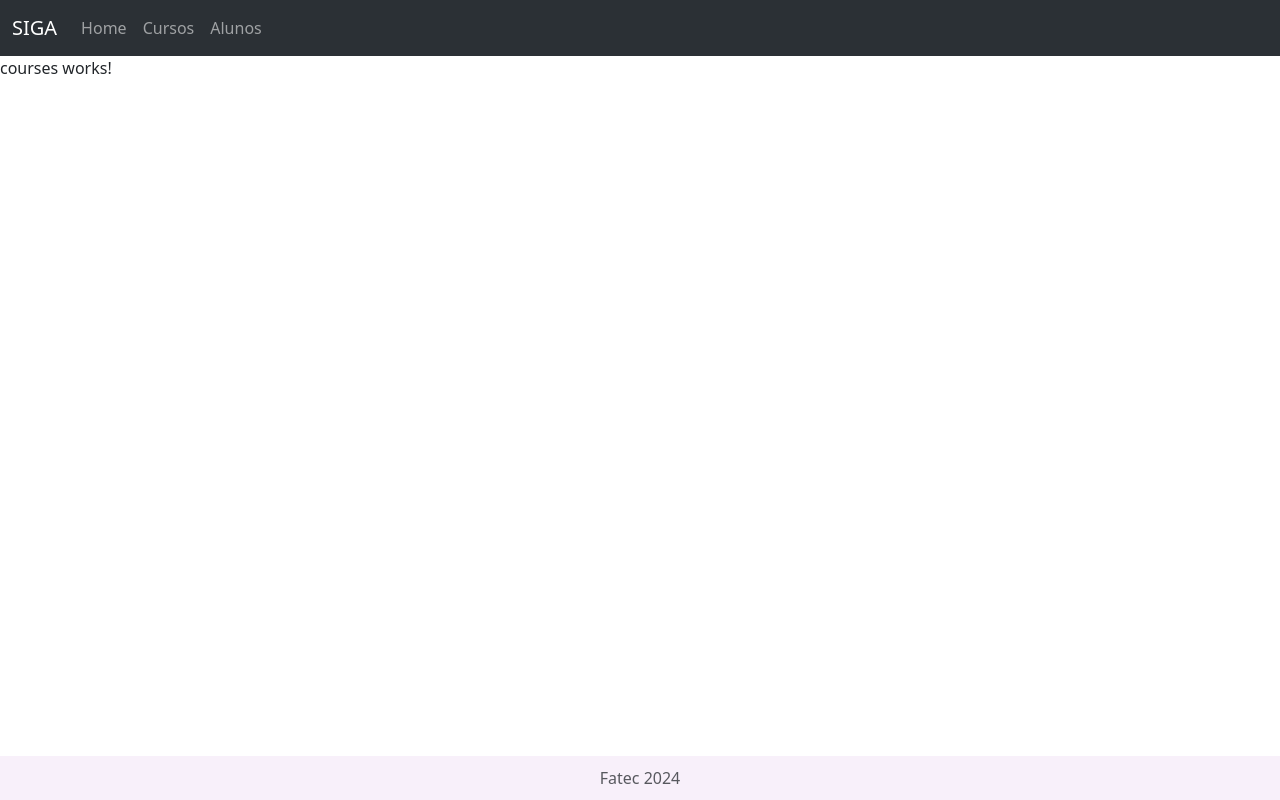
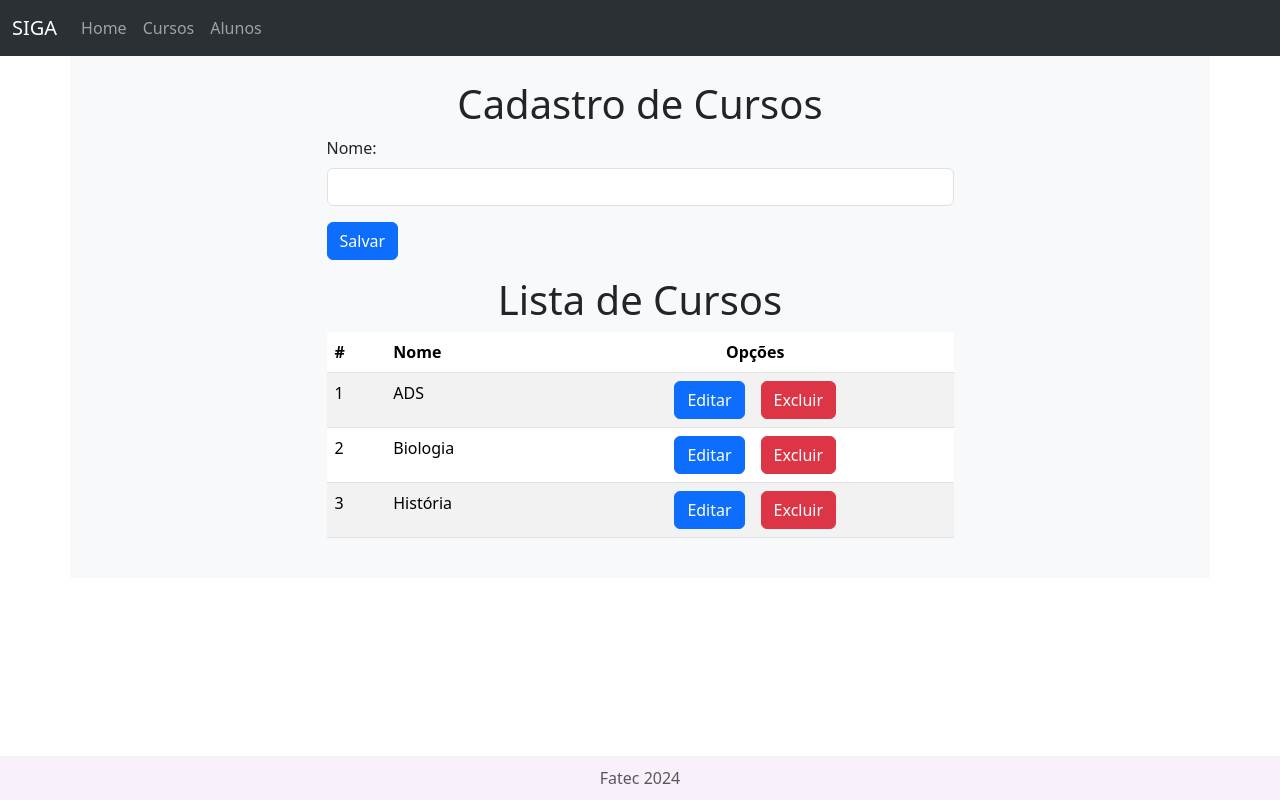
Before and after one commit to vinisvp/cad-aluno, an Angular app: page /courses in a window 1280 px wide. Built offline with nearby package versions, Linux system fonts and the light colour scheme; data requests are answered from the project's data file.

Commit message:
Added validators do the course form, made the component interface, and added an interface to the home component

```diff
--- a/db.json
+++ b/db.json
@@ -14,17 +14,20 @@
       "id": 3,
       "name": "Ana",
       "course": "Biológia"
-    },
-    {
-      "id": 4,
-      "name": "Pietro",
-      "course": "Música"
     }
   ],
   "courses": [
     {
       "id": 1,
       "name": "ADS"
+    },
+    {
+      "id": 2,
+      "name": "Biologia"
+    },
+    {
+      "id": 3,
+      "name": "História"
     }
   ]
 }
--- a/src/app/courses/courses.component.html
+++ b/src/app/courses/courses.component.html
@@ -1 +1,40 @@
-<p>courses works!</p>
+<div class="container bg-light p-4">
+  <div class="row">
+    <div class="col-7 m-auto">
+      <h1 class="text-center">Cadastro de Cursos</h1>
+      <form [formGroup]="courseFormGroup">
+        <div class="mb-3">
+          <label for="nome" class="form-label">Nome:</label>
+          <input type="text"
+                 class="form-control"
+                 id="nome"
+                 formControlName="name"
+          />
+          <small *ngIf="submitted && name.hasError('required')" class="text-danger">O nome é requirido!</small>
+          <small *ngIf="submitted && name.hasError('minlength')" class="text-danger">O nome do curso precisa ter 2 digitos ou mais!</small>
+        </div>
+        <button class="btn btn-primary" (click)="save()">Salvar</button>
+      </form>
+      <h1 class="text-center mt-3">Lista de Cursos</h1>
+      <table class="table table-striped">
+        <thead>
+          <tr>
+            <th scope="col">#</th>
+            <th scope="col">Nome</th>
+            <th scope="col" class="text-center">Opções</th>
+          </tr>
+        </thead>
+        <tbody>
+          <tr *ngFor="let c of courses">
+            <td>{{c.id}}</td>
+            <td>{{c.name}}</td>
+            <td class="text-center">
+              <button type="button" class="btn btn-primary me-3" (click)="update(c)">Editar</button>
+              <button type="button" class="btn btn-danger" (click)="delete(c)">Excluir</button>
+            </td>
+          </tr>
+        </tbody>
+      </table>
+    </div>
+  </div>
+</div>
--- a/src/app/courses/courses.component.ts
+++ b/src/app/courses/courses.component.ts
@@ -1,4 +1,4 @@
-import { FormBuilder, FormGroup } from '@angular/forms';
+import { FormBuilder, FormGroup, Validators } from '@angular/forms';
 import { Component, OnInit } from '@angular/core';
 import { Course } from '../course';
 import { CourseService } from '../course.service';
@@ -19,7 +19,7 @@ export class CoursesComponent implements OnInit {
   ){
     this.courseFormGroup = formBuilder.group({
       id:[''],
-      name:['']
+      name:['', [Validators.required, Validators.minLength(2)]]
     });
   }
 
@@ -34,22 +34,28 @@ export class CoursesComponent implements OnInit {
   }
 
   save() {
+    this.submitted = true;
+    if(this.courseFormGroup.valid)
+    {
       if (!this.isEditing) {
         this.service.postCourse(this.courseFormGroup.value).subscribe({
           next: () => {
             this.loadCourses();
             this.courseFormGroup.reset();
+            this.submitted = false;
           }
         });
       }
       else {
-      this.service.postCourse(this.courseFormGroup.value).subscribe({
+        this.service.putCourse(this.courseFormGroup.value).subscribe({
           next: () => {
             this.loadCourses();
             this.courseFormGroup.reset();
             this.isEditing = false;
+            this.submitted = false;
           }
         });
+      }
     }
   }
 
@@ -63,4 +69,8 @@ export class CoursesComponent implements OnInit {
       next: () => this.loadCourses()
     });
   }
+
+  get name(): any {
+    return this.courseFormGroup.get('name');
   }
+}
--- a/src/app/home/home.component.html
+++ b/src/app/home/home.component.html
@@ -1 +1,21 @@
-<p>home works!</p>
+<h1 class="mt-3 ms-3">Seja bem vindo ao SIGA!</h1>
+<div class="row p-3">
+  <div class="col-sm-6 mb-3">
+    <div class="card text-bg-dark">
+      <div class="card-body">
+        <h5 class="card-title">Alunos</h5>
+        <p class="card-text">Cheque todos os alunos matriculados</p>
+        <a class="btn btn-primary" routerLink="/students">Abrir alunos</a>
+      </div>
+    </div>
+  </div>
+  <div class="col-sm-6">
+    <div class="card text-bg-dark">
+      <div class="card-body">
+        <h5 class="card-title">Cursos</h5>
+        <p class="card-text">Cheque todos os cursos registrados</p>
+        <a class="btn btn-primary" routerLink="/courses">Abrir cursos</a>
+      </div>
+    </div>
+  </div>
+</div>
```
Lines whose indentation alone changed are shown as unchanged.
